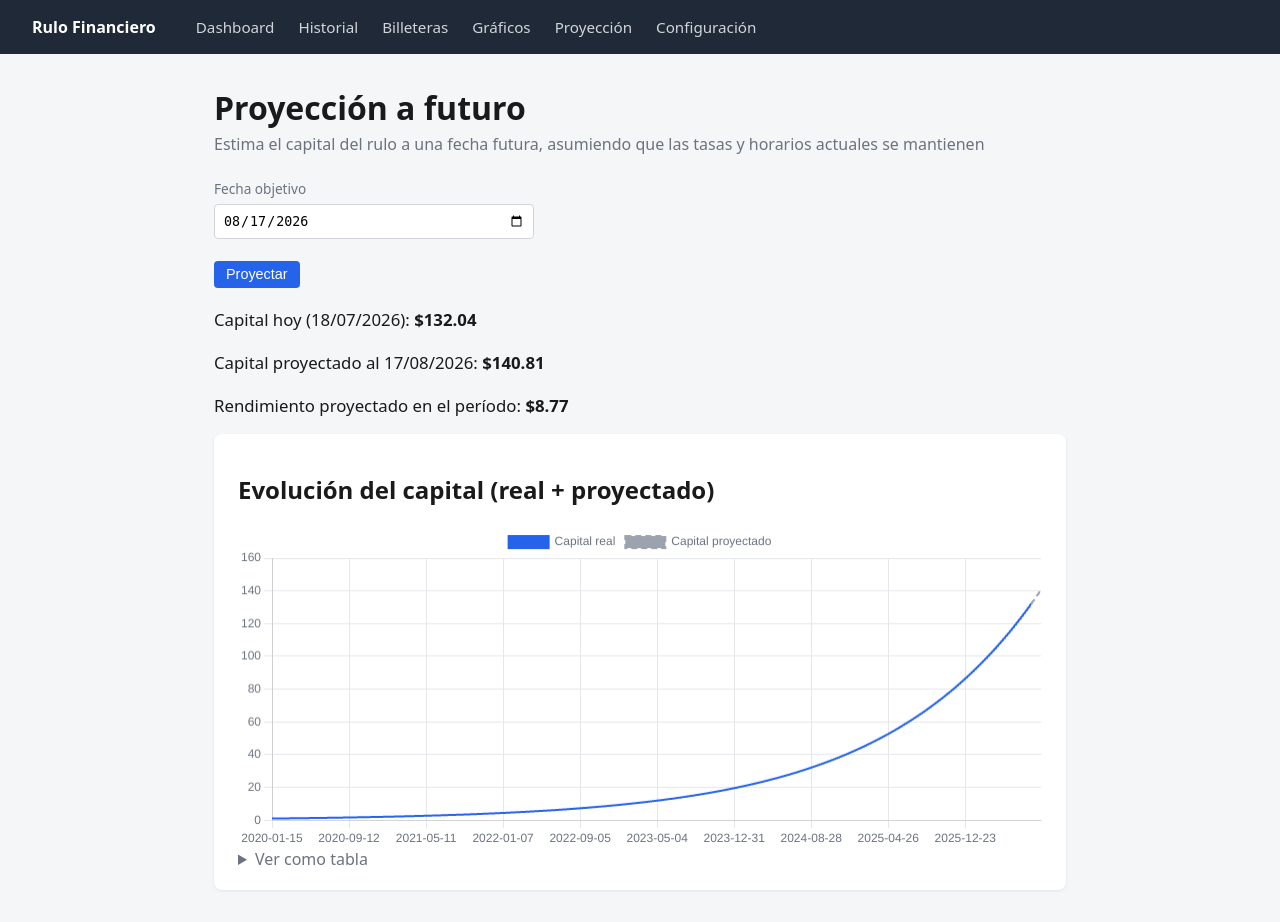
After one commit to ferreyraf/App_rendimientos, a Flask app: page /proyeccion in a window 1280 px wide. The commit adds this page. Run offline with Flask 3, Linux system fonts and the light colour scheme; data comes from the database, SQL or seed files in the repository; tables that the repository leaves empty hold one stand-in row (values such as "Sample post").

Commit message:
Acumula rendimiento de fin de semana y agrega proyección a futuro
Las billeteras que no procesan pagos sábado/domingo (todas menos Nx)
pospone su acreditación al lunes, sumando los días de por medio (una
captura del viernes acredita viernes+sábado+domingo juntos). Nx no se
ve afectado porque procesa pagos todos los días.

Suma la vista /proyeccion, que reutiliza el motor de simulación con
una fecha objetivo futura para estimar el capital del rulo más
adelante, distinguiendo en el gráfico el tramo real del proyectado.

Co-Authored-By: Claude Sonnet 5 <noreply@anthropic.com>

```diff
--- a/app/db.py
+++ b/app/db.py
@@ -13,7 +13,8 @@ CREATE TABLE IF NOT EXISTS wallets (
     capture_time TEXT NOT NULL,
     payout_time TEXT NOT NULL,
     active_weekdays TEXT NOT NULL,
-    tna REAL NOT NULL
+    tna REAL NOT NULL,
+    bundles_weekend_payout INTEGER NOT NULL DEFAULT 0
 );
 
 CREATE TABLE IF NOT EXISTS rulo_config (
@@ -45,8 +46,9 @@ def _seed_wallets(conn):
         return
     for w in DEFAULT_WALLETS:
         conn.execute(
-            "INSERT INTO wallets (id, name, capture_time, payout_time, active_weekdays, tna) "
-            "VALUES (?, ?, ?, ?, ?, ?)",
+            "INSERT INTO wallets "
+            "(id, name, capture_time, payout_time, active_weekdays, tna, bundles_weekend_payout) "
+            "VALUES (?, ?, ?, ?, ?, ?, ?)",
             (
                 w.id,
                 w.name,
@@ -54,6 +56,7 @@ def _seed_wallets(conn):
                 w.payout_time,
                 ",".join(map(str, w.active_weekdays)),
                 w.default_tna,
+                int(w.bundles_weekend_payout),
             ),
         )
 
--- a/app/routes.py
+++ b/app/routes.py
@@ -1,4 +1,4 @@
-from datetime import date
+from datetime import date, timedelta
 
 from flask import Blueprint, flash, redirect, render_template, request, url_for
 
@@ -16,6 +16,7 @@ def _wallet_from_row(row):
         payout_time=row["payout_time"],
         active_weekdays=tuple(int(x) for x in row["active_weekdays"].split(",")),
         default_tna=row["tna"],
+        bundles_weekend_payout=bool(row["bundles_weekend_payout"]),
     )
 
 
@@ -141,3 +142,50 @@ def graficos():
         capital_series=capital_series,
         rendimiento_por_billetera=rendimiento_por_billetera,
     )
+
+
+@bp.route("/proyeccion", methods=["GET", "POST"])
+def proyeccion():
+    conn = db.get_db()
+    config = db.get_config(conn)
+    if config is None:
+        conn.close()
+        return redirect(url_for("main.configuracion"))
+
+    principal, start_date = config
+    wallets = [_wallet_from_row(r) for r in db.get_wallets(conn)]
+    conn.close()
+
+    hoy = date.today()
+    default_objetivo = hoy + timedelta(days=30)
+
+    if request.method == "POST":
+        try:
+            fecha_objetivo = date.fromisoformat(request.form["fecha_objetivo"])
+        except (KeyError, ValueError):
+            flash("Fecha inválida.")
+            return redirect(url_for("main.proyeccion"))
+        if fecha_objetivo <= hoy:
+            flash("La fecha objetivo debe ser posterior a hoy.")
+            return redirect(url_for("main.proyeccion"))
+    else:
+        fecha_objetivo = default_objetivo
+
+    summaries = simulate(start_date, fecha_objetivo, principal, wallets)
+    capital_hoy = next((s.capital_cierre for s in summaries if s.date == hoy), principal)
+    capital_final = summaries[-1].capital_cierre if summaries else principal
+
+    capital_series = [
+        {"date": s.date.isoformat(), "capital_cierre": s.capital_cierre, "futuro": s.date > hoy}
+        for s in summaries
+    ]
+
+    return render_template(
+        "proyeccion.html",
+        fecha_objetivo=fecha_objetivo,
+        hoy=hoy,
+        capital_hoy=capital_hoy,
+        capital_final=capital_final,
+        rendimiento_proyectado=capital_final - capital_hoy,
+        capital_series=capital_series,
+    )
--- a/app/static/style.css
+++ b/app/static/style.css
@@ -124,6 +124,17 @@ button:hover {
   box-shadow: 0 1px 3px rgba(0, 0, 0, 0.08);
 }
 
+.badge {
+  display: inline-block;
+  margin-left: 0.5rem;
+  padding: 0.1rem 0.5rem;
+  border-radius: 999px;
+  background: #eef2ff;
+  color: #4338ca;
+  font-size: 0.75rem;
+  white-space: nowrap;
+}
+
 .day-card,
 .chart-card {
   background: #fff;
--- a/app/templates/base.html
+++ b/app/templates/base.html
@@ -13,6 +13,7 @@
     <a href="{{ url_for('main.historial') }}">Historial</a>
     <a href="{{ url_for('main.billeteras') }}">Billeteras</a>
     <a href="{{ url_for('main.graficos') }}">Gráficos</a>
+    <a href="{{ url_for('main.proyeccion') }}">Proyección</a>
     <a href="{{ url_for('main.configuracion') }}">Configuración</a>
   </nav>
   <main>
--- a/app/templates/dashboard.html
+++ b/app/templates/dashboard.html
@@ -21,7 +21,10 @@
       <td>{{ c.wallet_name }}</td>
       <td>${{ "%.2f"|format(c.monto_capturado) }}</td>
       <td>{{ "%.2f"|format(c.tna) }}%</td>
-      <td>${{ "%.2f"|format(c.rendimiento) }}</td>
+      <td>
+        ${{ "%.2f"|format(c.rendimiento) }}
+        {% if c.dias_acumulados > 1 %}<span class="badge">acredita ×{{ c.dias_acumulados }} el próximo día hábil (incluye fin de semana)</span>{% endif %}
+      </td>
     </tr>
   {% else %}
     <tr><td colspan="5">Ninguna billetera captura hoy.</td></tr>
--- a/app/templates/history.html
+++ b/app/templates/history.html
@@ -20,7 +20,10 @@
         <td>{{ c.timestamp.strftime("%H:%M") }}</td>
         <td>{{ c.wallet_name }}</td>
         <td>${{ "%.2f"|format(c.monto_capturado) }}</td>
-        <td>${{ "%.2f"|format(c.rendimiento) }}</td>
+        <td>
+          ${{ "%.2f"|format(c.rendimiento) }}
+          {% if c.dias_acumulados > 1 %}<span class="badge">×{{ c.dias_acumulados }} días</span>{% endif %}
+        </td>
       </tr>
     {% else %}
       <tr><td colspan="4">Sin capturas.</td></tr>
--- /dev/null
+++ b/app/templates/proyeccion.html
@@ -0,0 +1,100 @@
+{% extends "base.html" %}
+{% block content %}
+<h1>Proyección a futuro</h1>
+<p class="subtitle">Estima el capital del rulo a una fecha futura, asumiendo que las tasas y horarios actuales se mantienen</p>
+
+<form method="post" class="config-form">
+  <label for="fecha_objetivo">Fecha objetivo</label>
+  <input type="date" id="fecha_objetivo" name="fecha_objetivo" value="{{ fecha_objetivo.isoformat() }}" required>
+  <button type="submit">Proyectar</button>
+</form>
+
+<p class="total">Capital hoy ({{ hoy.strftime("%d/%m/%Y") }}): <strong>${{ "%.2f"|format(capital_hoy) }}</strong></p>
+<p class="total">Capital proyectado al {{ fecha_objetivo.strftime("%d/%m/%Y") }}: <strong>${{ "%.2f"|format(capital_final) }}</strong></p>
+<p class="total">Rendimiento proyectado en el período: <strong>${{ "%.2f"|format(rendimiento_proyectado) }}</strong></p>
+
+<section class="chart-card">
+  <h2>Evolución del capital (real + proyectado)</h2>
+  <canvas id="proyeccionChart" height="120" role="img" aria-label="Capital real hasta hoy y proyectado hacia la fecha objetivo"></canvas>
+  <details>
+    <summary class="subtitle">Ver como tabla</summary>
+    <table>
+      <thead><tr><th>Fecha</th><th>Capital de cierre</th><th></th></tr></thead>
+      <tbody>
+        {% for point in capital_series %}
+          <tr>
+            <td>{{ point.date }}</td>
+            <td>${{ "%.2f"|format(point.capital_cierre) }}</td>
+            <td>{% if point.futuro %}<span class="badge">proyectado</span>{% endif %}</td>
+          </tr>
+        {% endfor %}
+      </tbody>
+    </table>
+  </details>
+</section>
+
+<script src="{{ url_for('static', filename='vendor/chart.umd.min.js') }}"></script>
+<script>
+  const ink = '#6b7280';
+  const grid = '#e5e7eb';
+  const seriesBlue = '#2563eb';
+  const seriesGray = '#9ca3af';
+
+  const capitalSeries = {{ capital_series | tojson }};
+  const labels = capitalSeries.map(p => p.date);
+
+  // Serie "real": valores hasta hoy, null después (para que la línea corte ahí).
+  // Serie "proyectado": null hasta hoy, valores desde ahí (con el punto de hoy
+  // repetido para que ambas líneas conecten visualmente).
+  const real = [];
+  const proyectado = [];
+  capitalSeries.forEach((p, i) => {
+    if (!p.futuro) {
+      real.push(p.capital_cierre);
+      proyectado.push(i === capitalSeries.length - 1 || capitalSeries[i + 1].futuro ? p.capital_cierre : null);
+    } else {
+      real.push(null);
+      proyectado.push(p.capital_cierre);
+    }
+  });
+
+  new Chart(document.getElementById('proyeccionChart'), {
+    type: 'line',
+    data: {
+      labels,
+      datasets: [
+        {
+          label: 'Capital real',
+          data: real,
+          borderColor: seriesBlue,
+          backgroundColor: seriesBlue,
+          borderWidth: 2,
+          pointRadius: 0,
+          tension: 0.15,
+        },
+        {
+          label: 'Capital proyectado',
+          data: proyectado,
+          borderColor: seriesGray,
+          backgroundColor: seriesGray,
+          borderWidth: 2,
+          borderDash: [6, 4],
+          pointRadius: 0,
+          tension: 0.15,
+        },
+      ],
+    },
+    options: {
+      scales: {
+        x: { ticks: { color: ink, maxTicksLimit: 10 }, grid: { color: grid } },
+        y: { ticks: { color: ink }, grid: { color: grid } },
+      },
+      plugins: {
+        legend: { labels: { color: ink } },
+        tooltip: { mode: 'index', intersect: false },
+      },
+      interaction: { mode: 'index', intersect: false },
+    },
+  });
+</script>
+{% endblock %}
```
Also changed, not shown: app/domain.py (+29 -12 lines).
